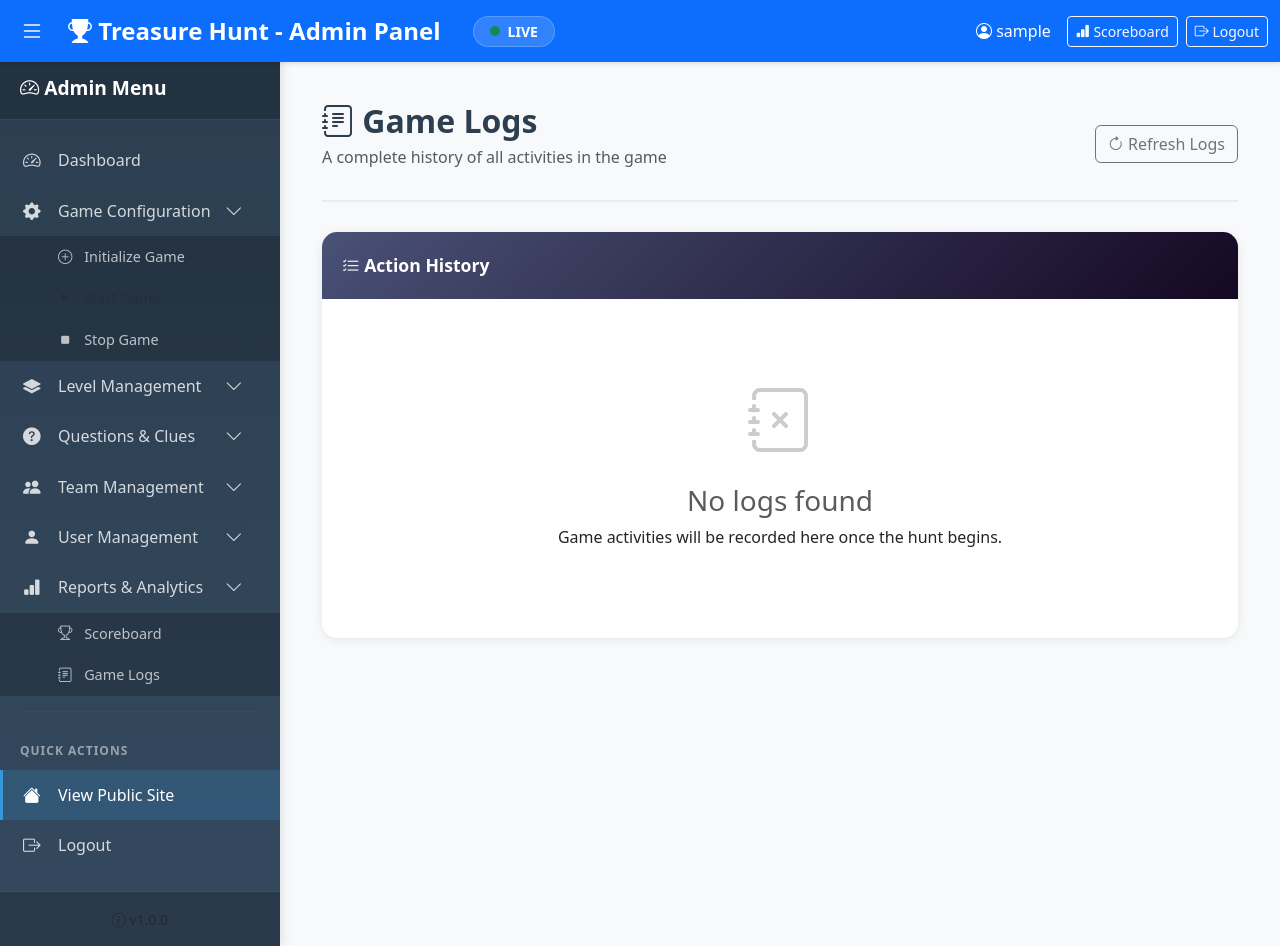
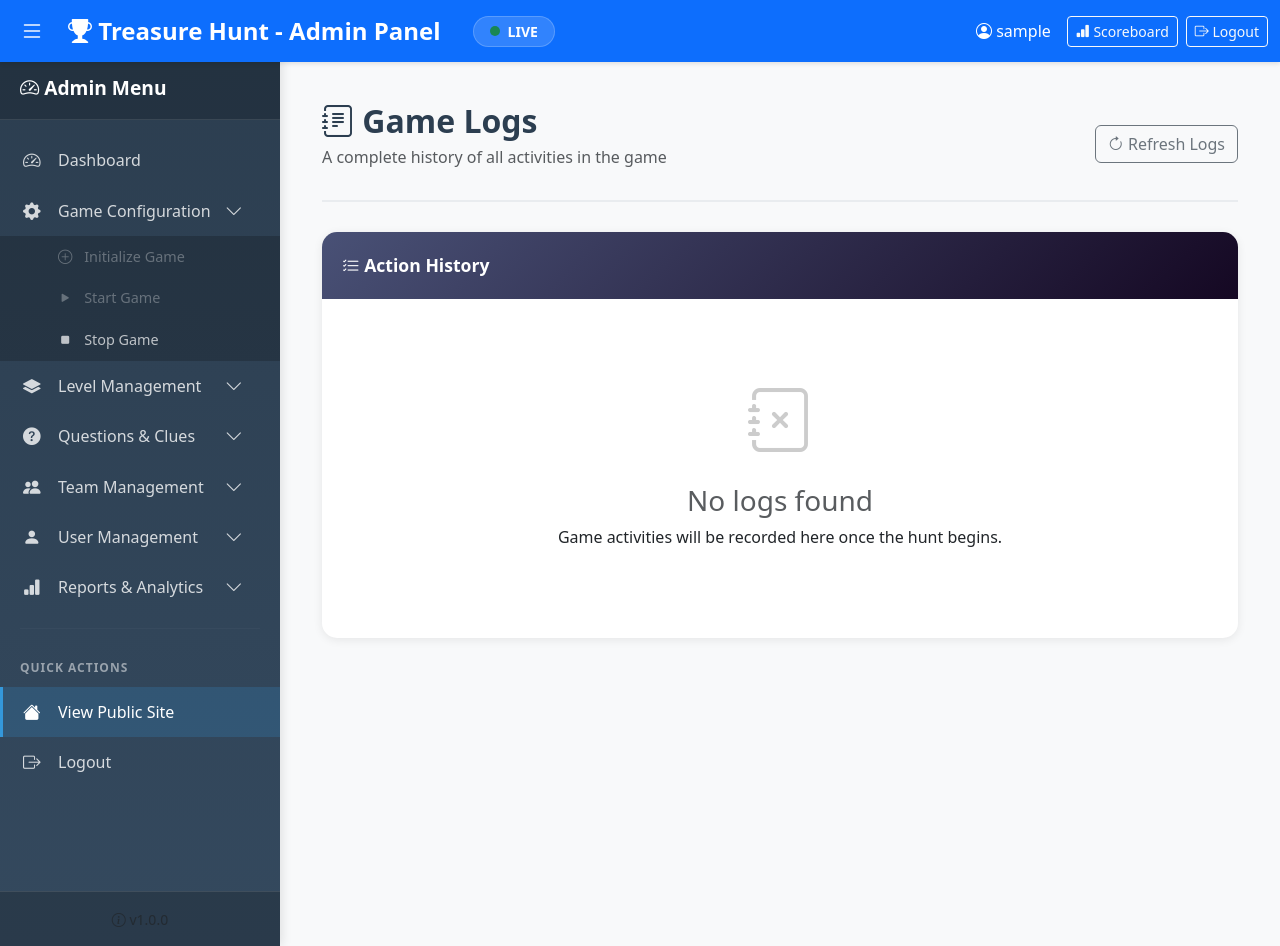
Before and after one commit to ranjithsiji/treasure-hunt, a Flask app: page /admin/game-logs in a window 1280 px wide, after a click on "Game Configuration". Run offline with Flask 3, Linux system fonts and the light colour scheme; a user stored in the database is signed in; tables that the repository leaves empty hold one stand-in row (values such as "Sample post").

Commit message:
Improve admin sidebar: fix readability of disabled items and implement accordion behavior

```diff
--- a/static/css/admin.css
+++ b/static/css/admin.css
@@ -136,7 +136,7 @@
     padding: 10px 20px 10px 55px;
     color: rgba(255, 255, 255, 0.7);
     text-decoration: none;
-    transition: all 0.3s ease;
+    transition: all 0.2s ease;
     font-size: 0.9rem;
     border-left: 3px solid transparent;
 }
@@ -147,19 +147,28 @@
     border-left-color: #3498db;
 }
 
+.sidebar-subitem.active {
+    color: white;
+    background: rgba(255, 255, 255, 0.05);
+    border-left-color: #3498db;
+}
+
+/* Fix for unreadable dark items */
+.sidebar-subitem.text-muted,
+.sidebar-item-disabled {
+    color: rgba(255, 255, 255, 0.3) !important;
+    cursor: not-allowed;
+    pointer-events: none;
+}
+
 .sidebar-subitem i {
     margin-right: 8px;
     font-size: 0.9rem;
 }
 
-.sidebar-subitem.text-muted {
-    opacity: 0.5;
-    cursor: not-allowed;
-}
-
 .sidebar-subitem small {
     font-size: 0.75rem;
-    opacity: 0.7;
+    opacity: 0.6;
 }
 
 /* Sidebar Footer */
--- a/templates/admin/base_admin.html
+++ b/templates/admin/base_admin.html
@@ -61,7 +61,7 @@
             <h4><i class="bi bi-speedometer2"></i> Admin Menu</h4>
         </div>
 
-        <div class="sidebar-menu">
+        <div class="sidebar-menu" id="sidebarMenu">
             <!-- Dashboard -->
             <a href="{{ url_for('admin.dashboard') }}"
                 class="sidebar-item {% if request.endpoint == 'admin.dashboard' %}active{% endif %}">
@@ -71,21 +71,23 @@
 
             <!-- Game Configuration -->
             <div class="sidebar-item-group">
-                <a href="#gameConfigSubmenu" class="sidebar-item" data-bs-toggle="collapse">
+                <a href="#gameConfigSubmenu" class="sidebar-item" data-bs-toggle="collapse"
+                    data-bs-parent="#sidebarMenu">
                     <i class="bi bi-gear-fill"></i>
                     <span>Game Configuration</span>
                     <i class="bi bi-chevron-down ms-auto"></i>
                 </a>
-                <div class="collapse sidebar-submenu" id="gameConfigSubmenu">
-                    <a href="{{ url_for('admin.initialize_game') }}" class="sidebar-subitem">
+                <div class="collapse sidebar-submenu" id="gameConfigSubmenu" data-bs-parent="#sidebarMenu">
+                    <a href="{{ url_for('admin.initialize_game') }}"
+                        class="sidebar-subitem {% if game_config and game_config.game_started %}sidebar-item-disabled{% endif %}">
                         <i class="bi bi-plus-circle"></i> Initialize Game
                     </a>
                     <a href="{{ url_for('admin.start_game') }}"
-                        class="sidebar-subitem {% if game_config and game_config.game_started %}text-muted{% endif %}">
+                        class="sidebar-subitem {% if game_config and game_config.game_started %}sidebar-item-disabled{% endif %}">
                         <i class="bi bi-play-fill"></i> Start Game
                     </a>
                     <a href="{{ url_for('admin.stop_game') }}"
-                        class="sidebar-subitem {% if not game_config or not game_config.game_started %}text-muted{% endif %}">
+                        class="sidebar-subitem {% if not game_config or not game_config.game_started %}sidebar-item-disabled{% endif %}">
                         <i class="bi bi-stop-fill"></i> Stop Game
                     </a>
                 </div>
@@ -93,12 +95,12 @@
 
             <!-- Level Management -->
             <div class="sidebar-item-group">
-                <a href="#levelSubmenu" class="sidebar-item" data-bs-toggle="collapse">
+                <a href="#levelSubmenu" class="sidebar-item" data-bs-toggle="collapse" data-bs-parent="#sidebarMenu">
                     <i class="bi bi-layers-fill"></i>
                     <span>Level Management</span>
                     <i class="bi bi-chevron-down ms-auto"></i>
                 </a>
-                <div class="collapse sidebar-submenu" id="levelSubmenu">
+                <div class="collapse sidebar-submenu" id="levelSubmenu" data-bs-parent="#sidebarMenu">
                     <a href="{{ url_for('admin.manage_levels') }}" class="sidebar-subitem">
                         <i class="bi bi-list-ul"></i> View All Levels
                     </a>
@@ -114,30 +116,30 @@
 
             <!-- Question Management -->
             <div class="sidebar-item-group">
-                <a href="#questionSubmenu" class="sidebar-item" data-bs-toggle="collapse">
+                <a href="#questionSubmenu" class="sidebar-item" data-bs-toggle="collapse" data-bs-parent="#sidebarMenu">
                     <i class="bi bi-question-circle-fill"></i>
                     <span>Questions & Clues</span>
                     <i class="bi bi-chevron-down ms-auto"></i>
                 </a>
-                <div class="collapse sidebar-submenu" id="questionSubmenu">
+                <div class="collapse sidebar-submenu" id="questionSubmenu" data-bs-parent="#sidebarMenu">
                     <a href="{{ url_for('admin.manage_levels') }}" class="sidebar-subitem">
                         <i class="bi bi-card-list"></i> Manage Questions
                     </a>
-                    <a href="#" class="sidebar-subitem text-muted">
+                    <div class="sidebar-subitem sidebar-item-disabled">
                         <i class="bi bi-lightbulb"></i> Manage Clues
                         <small class="d-block">Via Questions</small>
-                    </a>
+                    </div>
                 </div>
             </div>
 
             <!-- Team Management -->
             <div class="sidebar-item-group">
-                <a href="#teamSubmenu" class="sidebar-item" data-bs-toggle="collapse">
+                <a href="#teamSubmenu" class="sidebar-item" data-bs-toggle="collapse" data-bs-parent="#sidebarMenu">
                     <i class="bi bi-people-fill"></i>
                     <span>Team Management</span>
                     <i class="bi bi-chevron-down ms-auto"></i>
                 </a>
-                <div class="collapse sidebar-submenu" id="teamSubmenu">
+                <div class="collapse sidebar-submenu" id="teamSubmenu" data-bs-parent="#sidebarMenu">
                     <a href="{{ url_for('admin.manage_teams') }}" class="sidebar-subitem">
                         <i class="bi bi-list-ul"></i> View All Teams
                     </a>
@@ -149,12 +151,12 @@
 
             <!-- User Management -->
             <div class="sidebar-item-group">
-                <a href="#userSubmenu" class="sidebar-item" data-bs-toggle="collapse">
+                <a href="#userSubmenu" class="sidebar-item" data-bs-toggle="collapse" data-bs-parent="#sidebarMenu">
                     <i class="bi bi-person-fill"></i>
                     <span>User Management</span>
                     <i class="bi bi-chevron-down ms-auto"></i>
                 </a>
-                <div class="collapse sidebar-submenu" id="userSubmenu">
+                <div class="collapse sidebar-submenu" id="userSubmenu" data-bs-parent="#sidebarMenu">
                     <a href="{{ url_for('admin.manage_users') }}" class="sidebar-subitem">
                         <i class="bi bi-list-ul"></i> View All Users
                     </a>
@@ -166,12 +168,12 @@
 
             <!-- Reports & Analytics -->
             <div class="sidebar-item-group">
-                <a href="#reportsSubmenu" class="sidebar-item" data-bs-toggle="collapse">
+                <a href="#reportsSubmenu" class="sidebar-item" data-bs-toggle="collapse" data-bs-parent="#sidebarMenu">
                     <i class="bi bi-bar-chart-fill"></i>
                     <span>Reports & Analytics</span>
                     <i class="bi bi-chevron-down ms-auto"></i>
                 </a>
-                <div class="collapse sidebar-submenu" id="reportsSubmenu">
+                <div class="collapse sidebar-submenu" id="reportsSubmenu" data-bs-parent="#sidebarMenu">
                     <a href="{{ url_for('game.scoreboard') }}" class="sidebar-subitem">
                         <i class="bi bi-trophy"></i> Scoreboard
                     </a>
```
